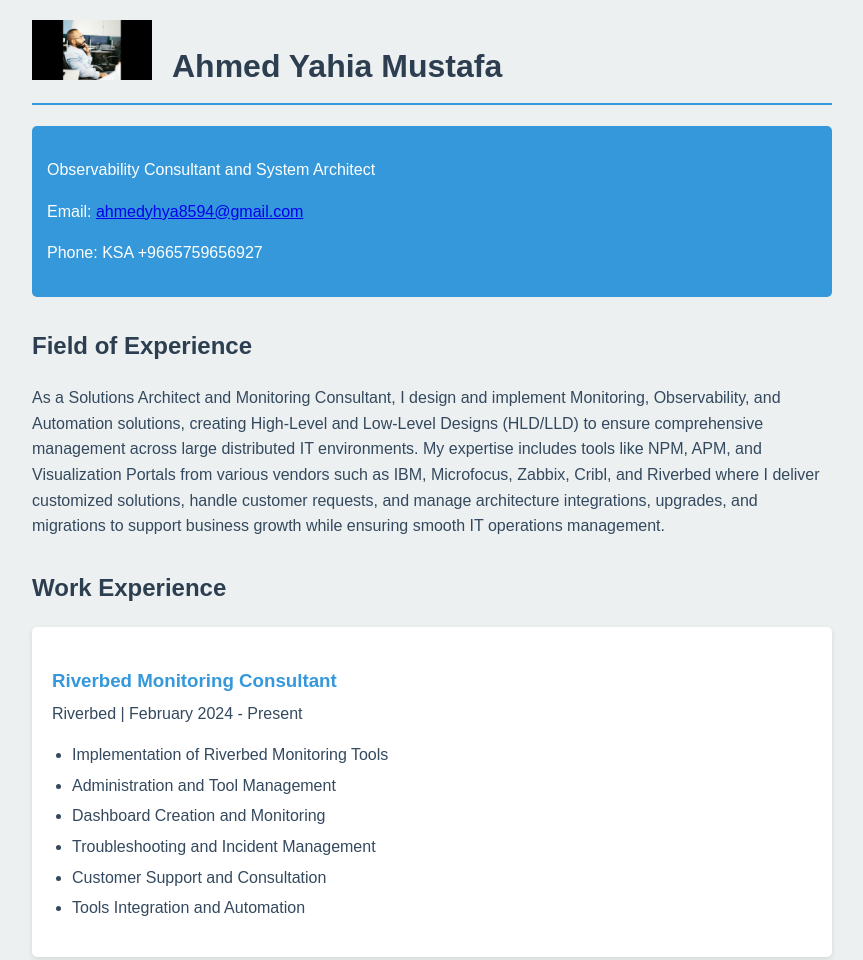
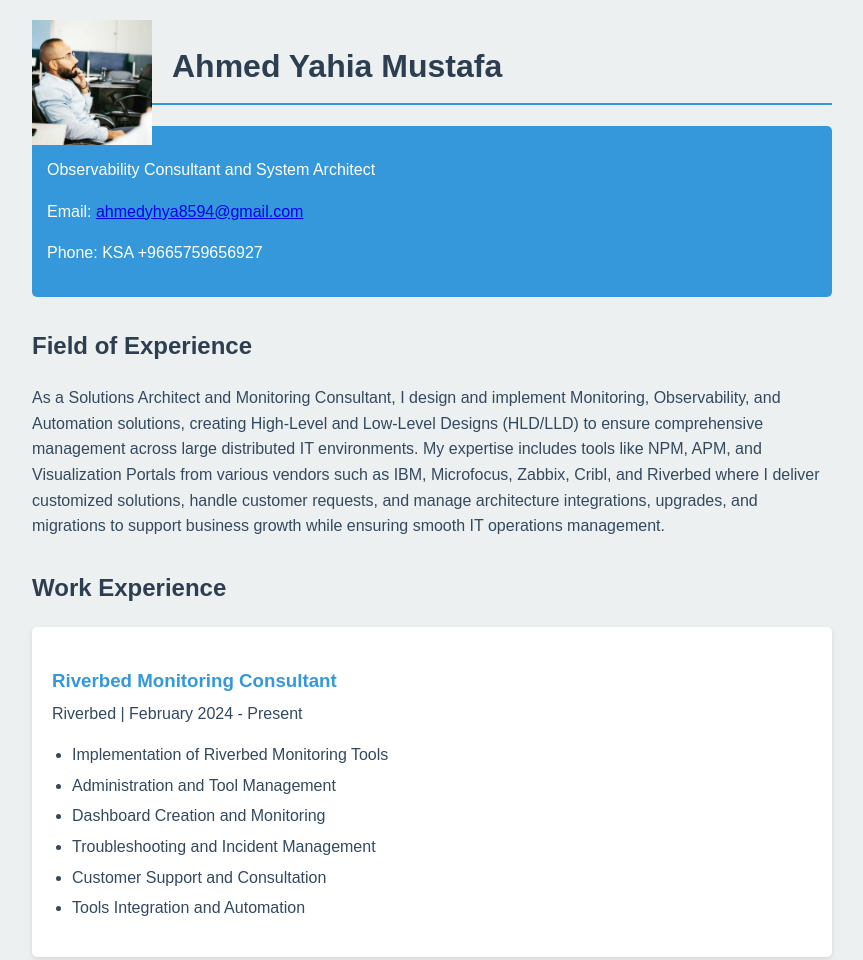
Before and after one commit to ahmedyhya/ahmed-yahia-cv-website, a plain HTML site: page index.html in a window 1280 px wide. Shown: the top 960 px of the page, without its empty margins (208-1071 px from the left). Drawn offline with Linux system fonts and the light colour scheme.

Commit message:
Update index.html

```diff
--- a/index.html
+++ b/index.html
@@ -105,7 +105,7 @@
     </style>
 </head>
 <body>
-    <img src="ahmed-image-CV-WEB.jpg" alt="Ahmed Yahia" class="profile-image">
+    <img src="ahmed-image-CV.jpg" alt="Ahmed Yahia" class="profile-image">
     <h1>Ahmed Yahia Mustafa</h1>
     <div class="contact-info">
         <p>Observability Consultant and System Architect</p>
```
